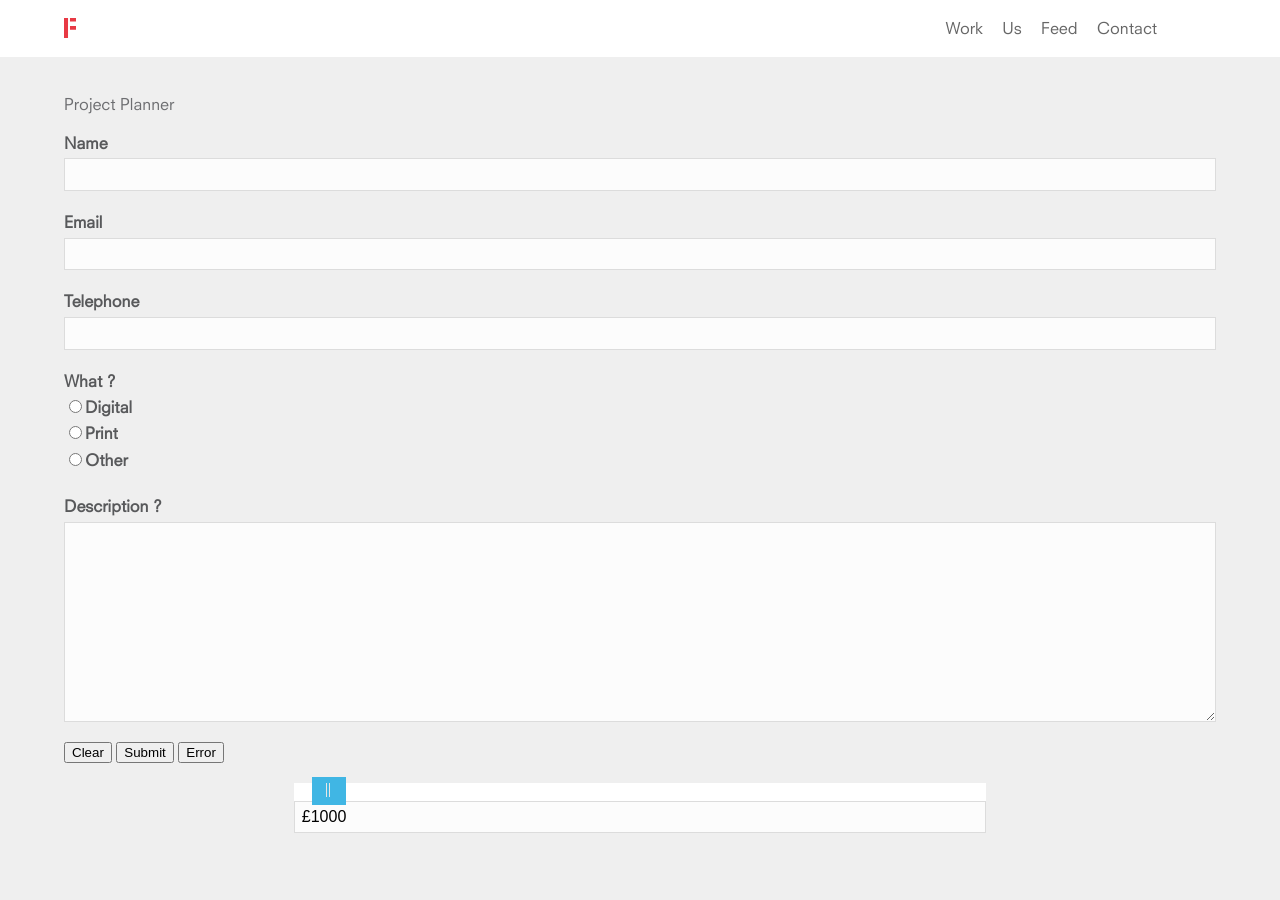
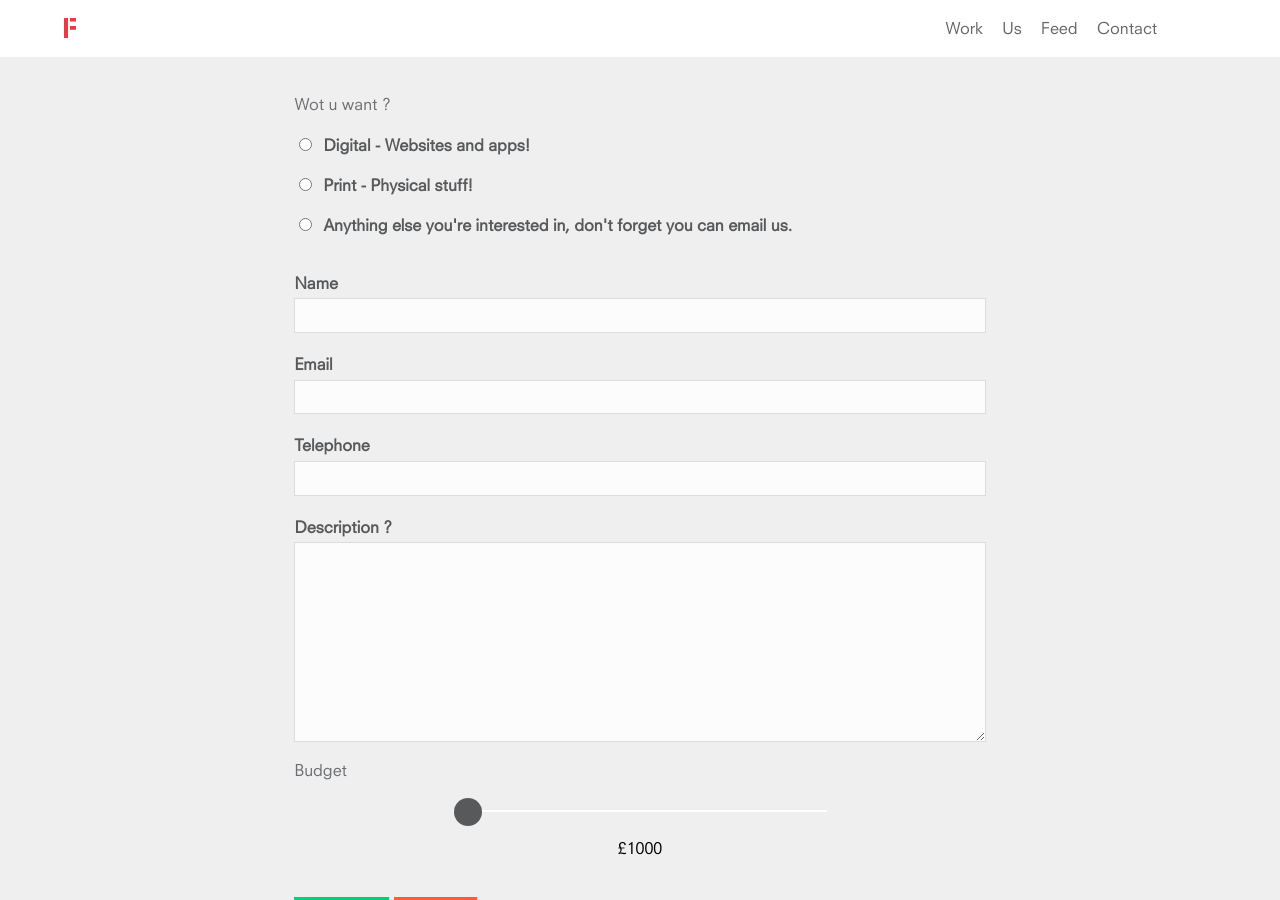
Before and after one commit to EMT/fieldwork-v2, a Jekyll site: the page built from hire-us.html, in a window 1280 px wide and 900 px high. Built offline with Jekyll 4.4.1, drawn with Linux system fonts in a browser that asks for light colours; nearby versions of some CDN libraries.

Commit message:
Jumble of form changes, buttons and thank you page

```diff
--- a/css/_form.scss
+++ b/css/_form.scss
@@ -1,3 +1,59 @@
+.hire-us form, .hire-us .thanks {
+  width: 60%;
+  margin: 2em auto;
+}
+
+.thanks {
+  display: none;
+}
+
+.button {
+padding: 1em 2em;
+color: rgb(255, 255, 255);
+text-decoration: none;
+
+-webkit-transition: background 0.3s;
+-moz-transition: background 0.3s;
+-ms-transition: background 0.3s;
+-o-transition: background 0.3s;
+transition: background 0.3s;
+border: none;
+cursor: pointer;
+}
+
+.submit {
+  background: rgb(5, 206, 123);
+
+  &:hover {
+    background: darken(rgb(5, 206, 123), 12%);
+  }
+
+}
+
+.error {
+  background: rgb(255, 91, 53);
+
+  &:hover {
+    background: darken(rgb(255, 91, 53), 12%);
+  }
+
+}
+
+.hire-us form {
+  .what {
+    label {
+      margin-bottom: 1em;
+      margin-left: 0.5em;
+      margin-top: 0.1em;
+    }
+  }
+
+  label:hover {
+    cursor: pointer;
+  }
+
+}
+
 .form-group{
 	margin-bottom:20px;
 }
@@ -12,6 +68,7 @@ input[type="text"], input[type="email"], input[type="tel"], input[type="url"], i
 	margin-bottom: 0.4em;
 	width: 100%;
 	vertical-align: middle;
+  font-family: 'Neuzeit';
 }
 
 label {
@@ -30,12 +87,39 @@ textarea {
 	min-height: 200px;
 }
 
-.details {
+.digital-details, .print-details {
 	display: none;
+  border-top: 2px solid lightgrey;
+  border-bottom: 2px solid lightgrey;
+  padding: 1em 0;
+
+  input {
+    display: none;
+  }
+
+  .grid-col-third {
+    text-align: center;
+    margin: 10px 0;
+  }
+
 }
 
-form p {
-  margin: 20px 0;
+
+input[type=text].value {
+  background: none;
+  border: none;
+  text-align: center;
+}
+
+
+input[type=checkbox]:checked + label {
+    color: red;
+}
+
+
+
+form > p, form > div, p.title {
+  margin: 0 0 20px 0;
 }
 
 // Ajax loader on the submit button
@@ -169,7 +253,7 @@ input[type="email"].issue {
 
 .ui-slider {
   width: 60%;
-  margin: 0 auto;
+  margin: 2em auto;
 }
 
 /* Functional styling;
@@ -223,13 +307,15 @@ input[type="email"].issue {
 /* Slider size and handle placement;
  */
 .noUi-horizontal {
-  height: 18px;
+  height: 2px;
+  margin: 20px;
 }
 .noUi-horizontal .noUi-handle {
-  width: 34px;
+  width: 28px;
+  border-radius: 200px;
   height: 28px;
   left: -17px;
-  top: -6px;
+  top: -12px;
   margin: 0;
 }
 .noUi-horizontal.noUi-extended {
@@ -283,26 +369,13 @@ input[type="email"].issue {
   cursor: n-resize;
 }
 .noUi-handle {
-  background: rgb(64,182,228);
+  background: rgb(88, 89, 91);
   cursor: default;
 }
 .noUi-active {
 
 }
 
-/* Handle stripes;
- */
-.noUi-handle:before,
-.noUi-handle:after {
-  content: "";
-  display: block;
-  position: absolute;
-  height: 14px;
-  width: 1px;
-  background: #E8E7E6;
-  left: 14px;
-  top: 6px;
-}
 .noUi-handle:after {
   left: 17px;
 }
--- a/hire-us.html
+++ b/hire-us.html
@@ -19,9 +19,34 @@ layout: hire-us
  -->
 
 <div class="wrapper">
+	<form>
+		<div class="what">
+		<p class="title">Wot u want ?</p>
+			<input type="radio" class="digital" id="digital" name="what" value="Digital" /><label for="digital">Digital - Websites and apps!</label><br>
+			<input type="radio" class="print" id="print" name="what" value="Print" /><label for="print">Print - Physical stuff!</label><br>
+			<input type="radio" id="other" name="what" value="Other" /><label for="other">Anything else you're interested in, don't forget you can email us.</label>
+		</div>
 
-<h1>Project Planner	</h1>
- <form>
+		<div class="digital-details">
+		<p class="title" >Digital - Refined (Optional)</p>
+			<div class="grid">
+				<div class="grid-col-third"><input type="checkbox" name="digital-things" id="website" value="Website"> <label for="website">Website</label></div>
+				<div class="grid-col-third"><input type="checkbox" name="digital-things" id="web-app" value="Web App" ><label for="web-app">Web App</label></div>
+				<div class="grid-col-third"><input type="checkbox" name="digital-things" id="ios-app" value="iOS App"> <label for="ios-app">iOS App</label></div>
+			</div>
+		</div>
+		<div class="print-details">
+		<p class="title" >Print - Refined (Optional)</p>
+			<div class="grid">
+				<div class="grid-col-third"><input type="checkbox" id="posters" value="Posters"> <label for="posters">Posters</label></div>
+				<div class="grid-col-third"><input type="checkbox" id="branding" value="Branding" ><label for="branding">Branding</label></div>
+				<div class="grid-col-third"><input type="checkbox" id="labels" value="Labels"> <label for="labels">Labels</label></div>
+				<div class="grid-col-third"><input type="checkbox" id="books" value="Books"> <label for="books">Books</label></div>
+				<div class="grid-col-third"><input type="checkbox" id="crafted" value="Crafted"> <label for="crafted">Crafted</label></div>
+				<div class="grid-col-third"><input type="checkbox" id="design-other" value="Other"> <label for="design-other">Other</label></div>
+			</div>
+		</div>
+
 
 		<p><label for="name">Name</label>
 		<input type="text" name="name" id="name" /></p>
@@ -34,38 +59,30 @@ layout: hire-us
 		  <input name="phone" type="tel" id="tel">
 		</p>
 
-			    <p><label class="radio-label" for="radio_buttons">What ?</label><br>
-					<input type="radio" class="radio1" name="what" value="Digital" /><label>Digital</label><br>
-					<input type="radio" class="radio" name="what" value="Print" /><label>Print</label><br>
-					<input type="radio" class="radio" name="what" value="Other" /><label>Other</label><br>
-			    </p>
-
-			    <p class="details"><label for="select_element">Digital - Refined</label><br>
-					<input type="checkbox" name="dev-what" value="Website"> <label>Website</label><br>
-					<input type="checkbox" name="dev-what" value="Web App" ><label>Web App</label><br>
-					<input type="checkbox" name="dev-what" value="iOS App"> <label>iOS App</label><br>
-					<input type="checkbox" name="dev-what" value="Other"> <label>Other</label><br>
-				</p>
-
 		<p><label for="text_area">Description ?</label>
 		<textarea id="text_area" name="description"></textarea></p>
 
-			    <p><input class="button" type="reset" value="Clear" />
+		<div class="budget">
+			<p class="title">Budget</p>
+			<div class="ui-slider">
+				<div class="slider" ></div>
+				<input type="text" name="budget" class="value"/>
+			</div>
+		</div>
+
+		<p>
 		    <input class="button submit" type="submit" value="Submit" />
 		    <input class="button error" type="submit" value="Error" />
 		</p>
 
-			    <div class="ui-slider">
-					<div class="slider" ></div>
-					<input type="text" name="budget" class="value"/>
+	</form>
+
+	<div class="thanks">
+		<p>Thank You!</p>
+		<p>Thanks for sending the form, we will be in touch shortly, probably - if not just poke us with a stick.</p>
 	</div>
 
-			  </form>
-
 </div>
-
-
-
 
 
 <script>
@@ -97,11 +114,11 @@ var maxBudget = 20000;
 });
 
 
-sliderDiv.on('slide set', function() {
-	if( valueInput.val() == '£' + maxBudget ) {
+sliderDiv.on('slide set', function () {
+  if(valueInput.val() == '£' + maxBudget) {
     valueInput.val('All your money');
   }
-	if( valueInput.val() == '£' + minBudget ) {
+  if(valueInput.val() == '£' + minBudget) {
     valueInput.val('No budget');
   }
 });
@@ -114,9 +131,9 @@ var successMsg = '<div class="msg success"><div class="wrapper"><p>Everything ch
   loader = '.loader';
 
 
-	$(document).ready(function(){
+$(document).ready(function () {
 
-		$('.submit').on('click',function(){
+  $('.submit').on('click', function () {
 
     // Show Message and loader.
 
@@ -160,18 +178,20 @@ var successMsg = '<div class="msg success"><div class="wrapper"><p>Everything ch
 
   });
 
-		$('.error').on('click',function(){
+  $('.error').on('click', function () {
+
+    // Similar to the success message but without the animation and text change.
     $('body').append(errorMsg);
 
-			setTimeout(function(){
+    setTimeout(function () {
       $(error).addClass('active');
     }, 1);
 
-			setTimeout(function(){
+    setTimeout(function () {
       $(error).removeClass('active');
     }, 4000);
 
-			setTimeout(function(){
+    setTimeout(function () {
       $(error).remove();
     }, 4500);
 
@@ -182,14 +202,25 @@ var successMsg = '<div class="msg success"><div class="wrapper"><p>Everything ch
 
   // Show and hide sections based on whats selected - this also unchecks options if they are hidden away.
 
-		$('form').on('click', function(){
-			if ($('.radio1').is(':checked')) {
-				$('.details').slideDown("slow");
+  $('form').on('click', function () {
+    if($('.digital').is(':checked')) {
+      $('.digital-details').addClass('shown');
     } else {
-				$('.details').slideUp("slow");
-        		$('.details input:checkbox').removeAttr('checked');
+      $('.digital-details').removeClass('shown');
+      // Clear the inputs - if its not currently shown its not relevent and we don't need the extra information.
+      $('.digital-details input:checkbox').removeAttr('checked');
       // Add radio buttons as well.
     }
+
+    if($('.print').is(':checked')) {
+      $('.print-details').addClass('shown');
+    } else {
+      $('.print-details').removeClass('shown');
+      // Clear the inputs - if its not currently shown its not relevent and we don't need the extra information.
+      $('.print-details input:checkbox').removeAttr('checked');
+      // Add radio buttons as well.
+    }
+
   });
 
 
```
Also changed, not shown: other parts of hire-us.html (+7 -6 lines). Lines whose indentation alone changed are shown as unchanged.
